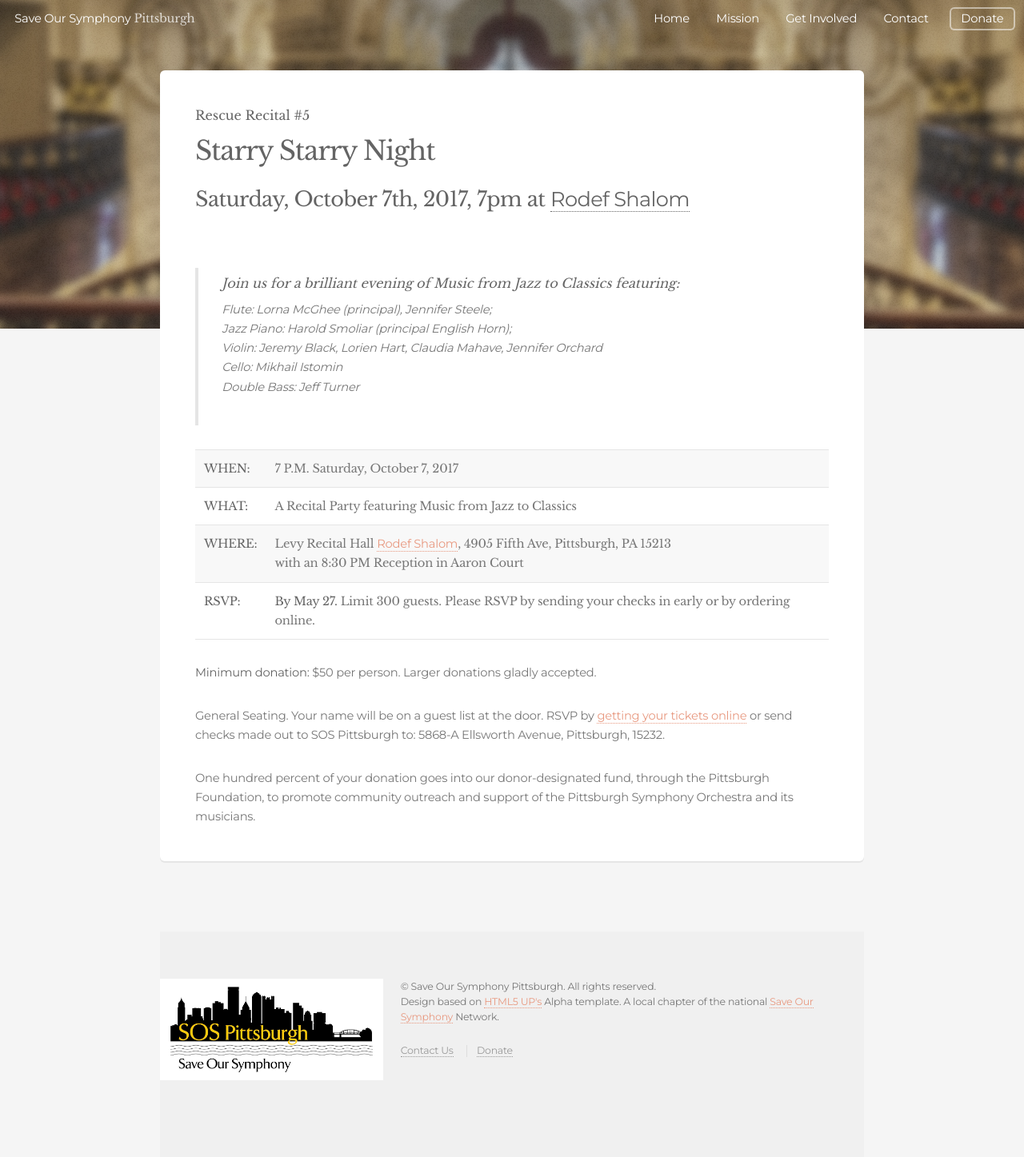
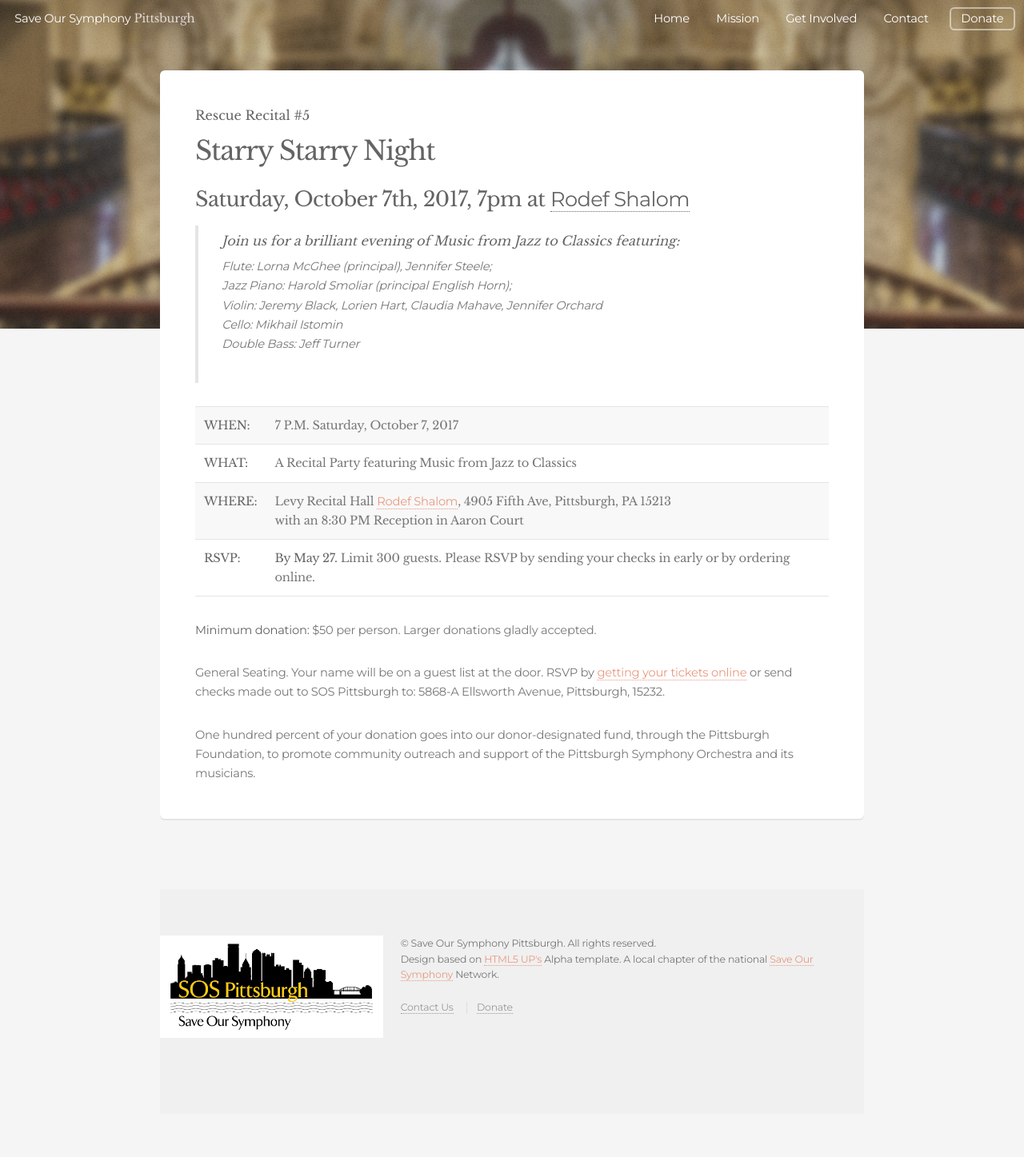
Before and after one commit to daraghbyrne/sospittsburgh, a Jekyll site: the page built from _posts/events/2017-10-07-starry-starry-night.markdown, in a window 1280 px wide. Shown: the whole page at 80% size. Built offline with Jekyll 4.4.1, drawn with Linux system fonts in a browser that asks for light colours; after the commit the page ends 1393 px from its top, so only the background shows below that.

Commit message:
updated br on pullquote

```diff
--- a/_posts/events/2017-10-07-starry-starry-night.markdown
+++ b/_posts/events/2017-10-07-starry-starry-night.markdown
@@ -11,14 +11,13 @@
 ## Starry Starry Night
 ### Saturday, October 7th, 2017, 7pm at [Rodef Shalom](https://rodefshalom.org)
 
-<br/>
 
 > #### Join us for a brilliant evening of Music from Jazz to Classics featuring:<br/>
 > _Flute:_ Lorna McGhee (_principal_), Jennifer Steele; <br/>
 > _Jazz Piano:_ Harold Smoliar (_principal English Horn_); <br/>
 > _Violin:_ Jeremy Black, Lorien Hart, Claudia Mahave, Jennifer Orchard <br/>
 > _Cello:_ Mikhail Istomin <br/>
-> _Double Bass:_ Jeff Turner<br/>
+> _Double Bass:_ Jeff Turner
 
 
 | __WHEN:__  | 7 P.M. Saturday, October 7, 2017  |
```
